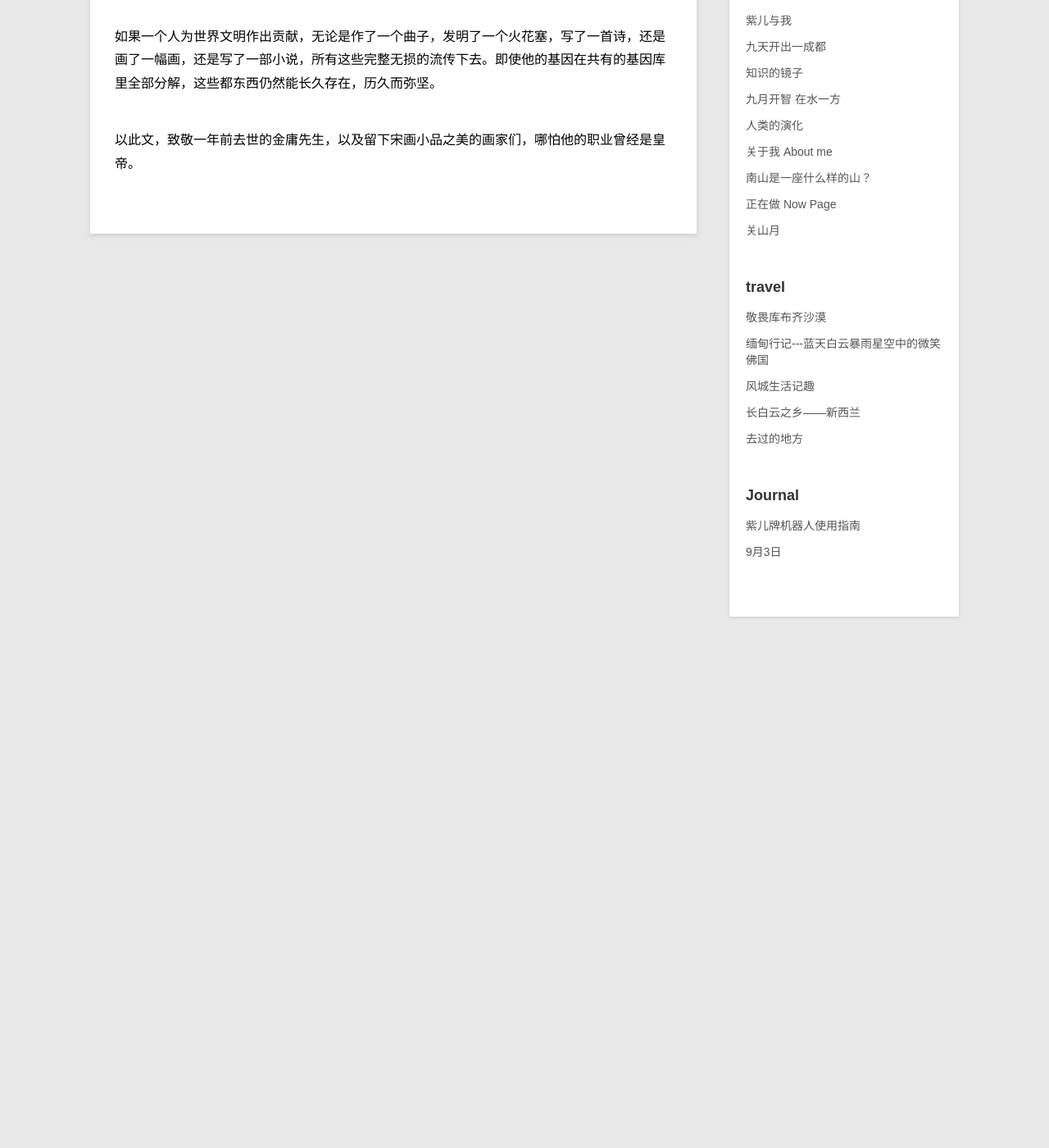
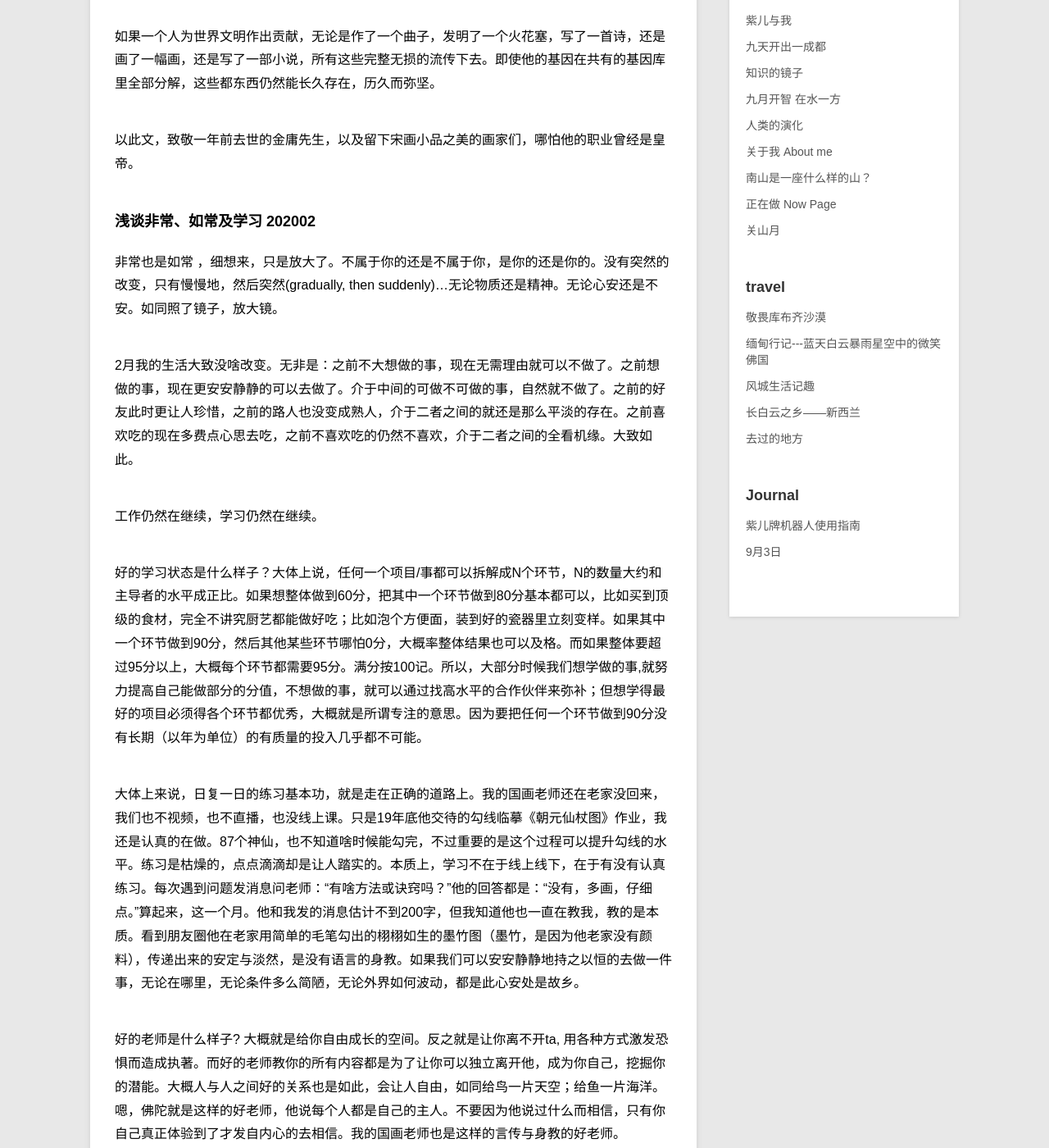
Before and after one commit to violettianjie/violettianjie.github.io, a Jekyll site: the page built from _posts/blog/2019-10-30-draw.md, in a window 1280 px wide and 1400 px high, scrolled down 1368 px. Shown: the whole window at 82% size. Built offline with Jekyll 4.4.1, drawn with Linux system fonts in a browser that asks for light colours; before the commit the page ends 2170 px from its top, so only the background shows below that; some of the changed text lies outside the part shown.

Commit message:
Update 2019-10-30-draw.md

```diff
--- a/_posts/blog/2019-10-30-draw.md
+++ b/_posts/blog/2019-10-30-draw.md
@@ -29,3 +29,36 @@ category: blog
 如果一个人为世界文明作出贡献，无论是作了一个曲子，发明了一个火花塞，写了一首诗，还是画了一幅画，还是写了一部小说，所有这些完整无损的流传下去。即使他的基因在共有的基因库里全部分解，这些都东西仍然能长久存在，历久而弥坚。
 
 以此文，致敬一年前去世的金庸先生，以及留下宋画小品之美的画家们，哪怕他的职业曾经是皇帝。
+
+
+
+### 浅谈非常、如常及学习  202002
+
+非常也是如常 ，细想来，只是放大了。不属于你的还是不属于你，是你的还是你的。没有突然的改变，只有慢慢地，然后突然(gradually, then suddenly)…无论物质还是精神。无论心安还是不安。如同照了镜子，放大镜。
+
+2月我的生活大致没啥改变。无非是：之前不大想做的事，现在无需理由就可以不做了。之前想做的事，现在更安安静静的可以去做了。介于中间的可做不可做的事，自然就不做了。之前的好友此时更让人珍惜，之前的路人也没变成熟人，介于二者之间的就还是那么平淡的存在。之前喜欢吃的现在多费点心思去吃，之前不喜欢吃的仍然不喜欢，介于二者之间的全看机缘。大致如此。
+
+
+
+工作仍然在继续，学习仍然在继续。
+
+
+
+好的学习状态是什么样子？大体上说，任何一个项目/事都可以拆解成N个环节，N的数量大约和主导者的水平成正比。如果想整体做到60分，把其中一个环节做到80分基本都可以，比如买到顶级的食材，完全不讲究厨艺都能做好吃；比如泡个方便面，装到好的瓷器里立刻变样。如果其中一个环节做到90分，然后其他某些环节哪怕0分，大概率整体结果也可以及格。而如果整体要超过95分以上，大概每个环节都需要95分。满分按100记。所以，大部分时候我们想学做的事,就努力提高自己能做部分的分值，不想做的事，就可以通过找高水平的合作伙伴来弥补；但想学得最好的项目必须得各个环节都优秀，大概就是所谓专注的意思。因为要把任何一个环节做到90分没有长期（以年为单位）的有质量的投入几乎都不可能。
+
+
+
+大体上来说，日复一日的练习基本功，就是走在正确的道路上。我的国画老师还在老家没回来，我们也不视频，也不直播，也没线上课。只是19年底他交待的勾线临摹《朝元仙杖图》作业，我还是认真的在做。87个神仙，也不知道啥时候能勾完，不过重要的是这个过程可以提升勾线的水平。练习是枯燥的，点点滴滴却是让人踏实的。本质上，学习不在于线上线下，在于有没有认真练习。每次遇到问题发消息问老师：“有啥方法或诀窍吗？”他的回答都是：“没有，多画，仔细点。”算起来，这一个月。他和我发的消息估计不到200字，但我知道他也一直在教我，教的是本质。看到朋友圈他在老家用简单的毛笔勾出的栩栩如生的墨竹图（墨竹，是因为他老家没有颜料），传递出来的安定与淡然，是没有语言的身教。如果我们可以安安静静地持之以恒的去做一件事，无论在哪里，无论条件多么简陋，无论外界如何波动，都是此心安处是故乡。
+
+
+
+好的老师是什么样子? 大概就是给你自由成长的空间。反之就是让你离不开ta, 用各种方式激发恐惧而造成执著。而好的老师教你的所有内容都是为了让你可以独立离开他，成为你自己，挖掘你的潜能。大概人与人之间好的关系也是如此，会让人自由，如同给鸟一片天空；给鱼一片海洋。嗯，佛陀就是这样的好老师，他说每个人都是自己的主人。不要因为他说过什么而相信，只有你自己真正体验到了才发自内心的去相信。我的国画老师也是这样的言传与身教的好老师。
+
+
+
+感谢人生路上有遇到这样的老师，感谢这些点滴的教诲带给我的成长。
+
+
+
+慕古观今，无论今日还有多少非常，
+> 我总是愿意相信这就是最好的时代，云蒸霞蔚的时代。
```
